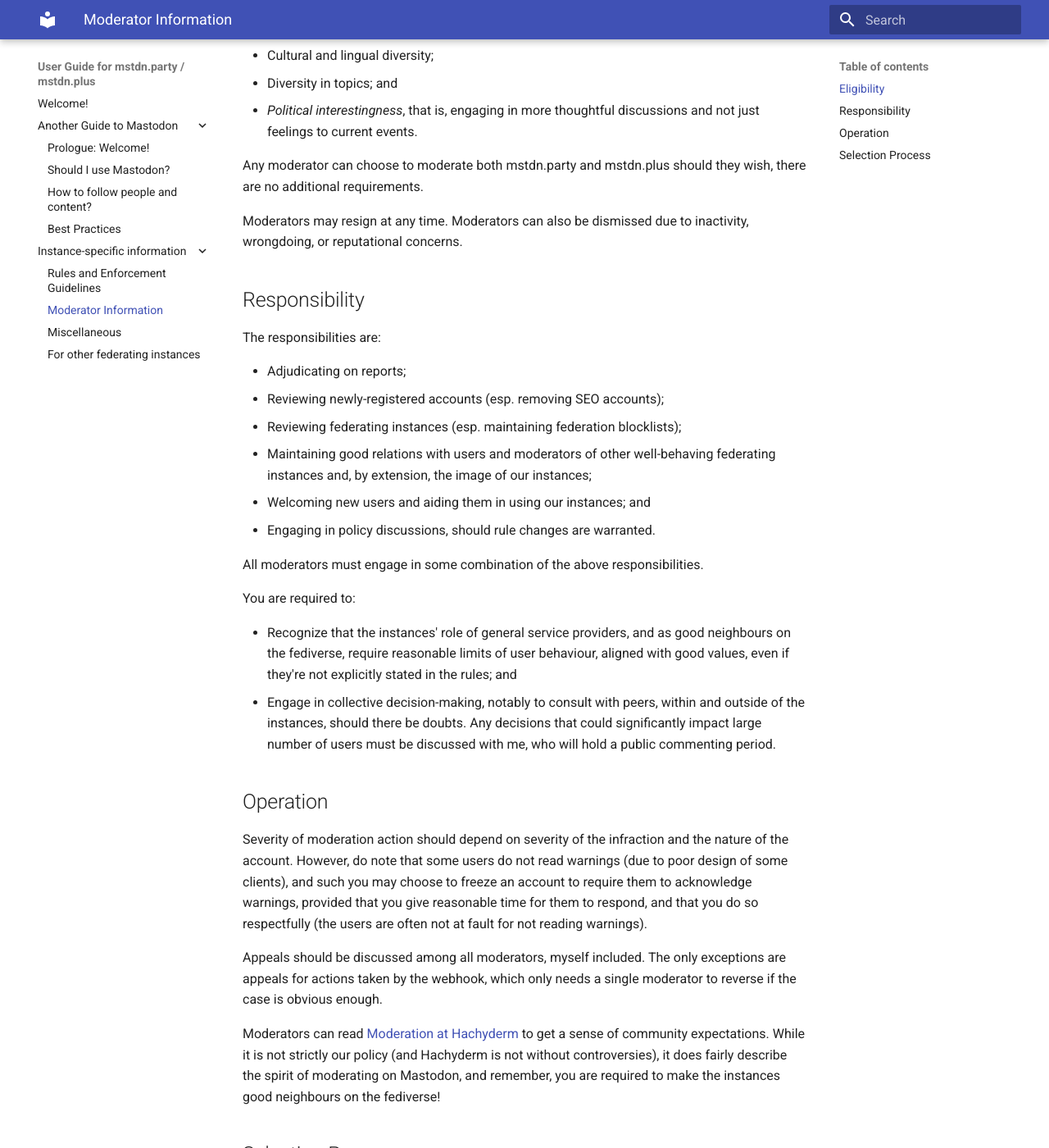
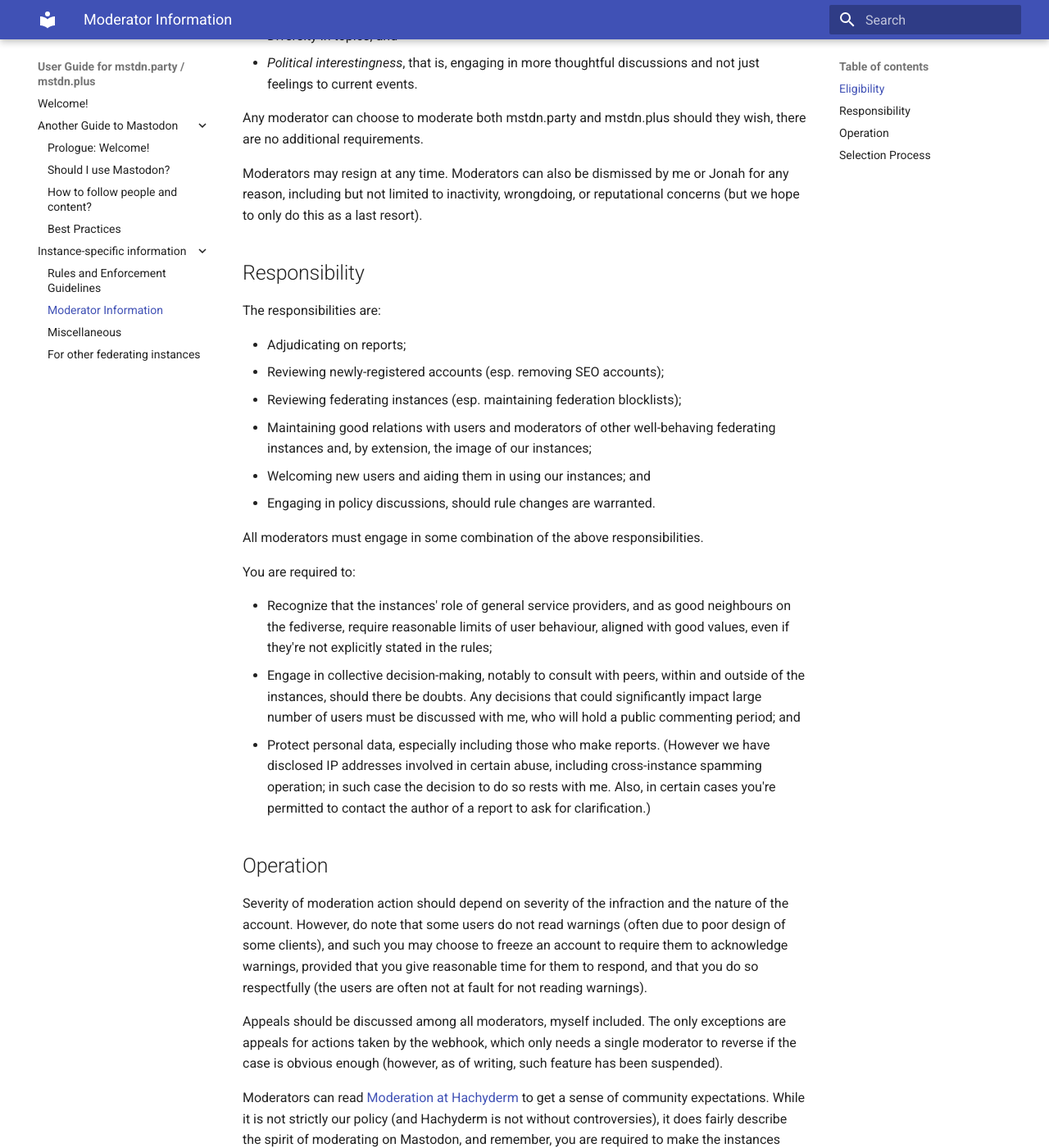
Before and after one commit to austinhuang0131/mstdn-party-plus, an MkDocs documentation site: the page built from docs/moderator.md, in a window 1280 px wide and 1400 px high, scrolled down 592 px. Shown: the whole window at 82% size. Built offline with MkDocs 1.6.1 and Material for MkDocs 9.7.7, drawn with Linux system fonts in a browser that asks for light colours; some of the changed text lies outside the part shown.

Commit message:
mod info

```diff
--- a/docs/moderator.md
+++ b/docs/moderator.md
@@ -1,8 +1,6 @@
 # Moderator Information
 
-!!! note
-
-    This is a **draft** pending approval by Jonah.
+As of now we're looking for around 3 new moderators.
 
 ## Eligibility
 
@@ -17,13 +15,13 @@
 
 Additional considerations will be given for:
 
-* Cultural and lingual diversity;
+* Cultural and linguistic diversity;
 * Diversity in topics; and
 * *Political interestingness*, that is, engaging in more thoughtful discussions and not just feelings to current events.
 
 Any moderator can choose to moderate both mstdn.party and mstdn.plus should they wish, there are no additional requirements.
 
-Moderators may resign at any time. Moderators can also be dismissed due to inactivity, wrongdoing, or reputational concerns.
+Moderators may resign at any time. Moderators can also be dismissed by me or Jonah for any reason, including but not limited to inactivity, wrongdoing, or reputational concerns (but we hope to only do this as a last resort).
 
 ## Responsibility
 
@@ -40,19 +38,20 @@
 
 You are required to:
 
-* Recognize that the instances' role of general service providers, and as good neighbours on the fediverse, require reasonable limits of user behaviour, aligned with good values, even if they're not explicitly stated in the rules; and
-* Engage in collective decision-making, notably to consult with peers, within and outside of the instances, should there be doubts. Any decisions that could significantly impact large number of users must be discussed with me, who will hold a public commenting period.
+* Recognize that the instances' role of general service providers, and as good neighbours on the fediverse, require reasonable limits of user behaviour, aligned with good values, even if they're not explicitly stated in the rules;
+* Engage in collective decision-making, notably to consult with peers, within and outside of the instances, should there be doubts. Any decisions that could significantly impact large number of users must be discussed with me, who will hold a public commenting period; and
+* Protect personal data, especially including those who make reports. (However we have disclosed IP addresses involved in certain abuse, including cross-instance spamming operation; in such case the decision to do so rests with me. Also, in certain cases you're permitted to contact the author of a report to ask for clarification.)
 
 ## Operation
 
-Severity of moderation action should depend on severity of the infraction and the nature of the account. However, do note that some users do not read warnings (due to poor design of some clients), and such you may choose to freeze an account to require them to acknowledge warnings, provided that you give reasonable time for them to respond, and that you do so respectfully (the users are often not at fault for not reading warnings).
+Severity of moderation action should depend on severity of the infraction and the nature of the account. However, do note that some users do not read warnings (often due to poor design of some clients), and such you may choose to freeze an account to require them to acknowledge warnings, provided that you give reasonable time for them to respond, and that you do so respectfully (the users are often not at fault for not reading warnings).
 
-Appeals should be discussed among all moderators, myself included. The only exceptions are appeals for actions taken by the webhook, which only needs a single moderator to reverse if the case is obvious enough.
+Appeals should be discussed among all moderators, myself included. The only exceptions are appeals for actions taken by the webhook, which only needs a single moderator to reverse if the case is obvious enough (however, as of writing, such feature has been suspended).
 
 Moderators can read [Moderation at Hachyderm](https://community.hachyderm.io/docs/moderation/) to get a sense of community expectations. While it is not strictly our policy (and Hachyderm is not without controversies), it does fairly describe the spirit of moderating on Mastodon, and remember, you are required to make the instances good neighbours on the fediverse!
 
 ## Selection Process
 
-1. Apply. (TODO: form)
+1. [Apply.](https://docs.triplebit.net/form/#/2/form/view/qV4wFx2nJNOI5Ak3wiL+UJaGEX3xW9K0q4Df77AtCxA/)
 2. Once Jonah and I have reviewed the applications, a list of preferred candidates will be published, and a public commenting period will be held for 7 days.
 3. The comments will be reviewed and the moderators will be confirmed.
```
